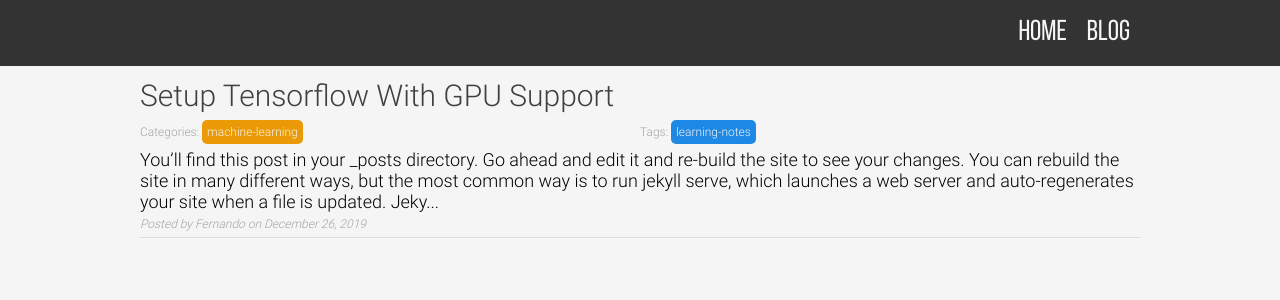
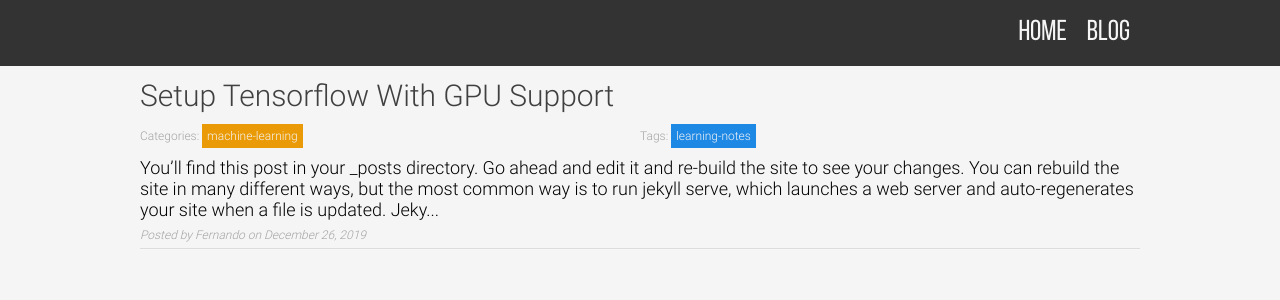
Before and after one commit to fernandozhu/fernandozhu.github.io, a Jekyll site: the page built from blog.markdown, in a window 1280 px wide. Shown: the top 300 px of the page. Built offline with Jekyll 4.4.1, drawn with Linux system fonts in a browser that asks for light colours.

Commit message:
Style fixes

```diff
--- a/_sass/layouts/_blog.scss
+++ b/_sass/layouts/_blog.scss
@@ -31,20 +31,20 @@
     }
 
     .preview {
-        padding-bottom: 5px;
+        padding-bottom: 8px;
     }
 
     .category__tag {
         display: flex;
         color: $lightGrey;
         font-size: 12px;
-        padding-bottom: 10px;
+        padding-top: 4px;
+        padding-bottom: 14px;
         .categories, .tags {
             flex: 1;
         }
         span {
             padding: 5px;
-            border-radius: 5px;
             color: $primaryWhite;
         }
         .category {
```
